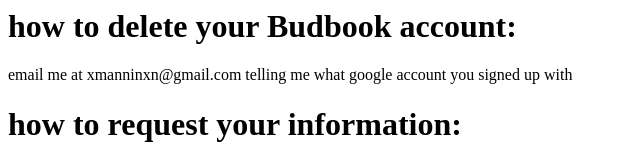
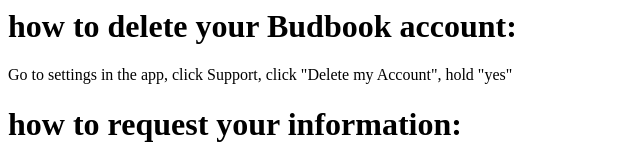
Before and after one commit to manninxn/manninxn.github.io, a plain HTML site: page index.html in a window 1280 px wide. Shown: the top 160 px of the page, without its empty margins (0-640 px from the left). Drawn offline with Linux system fonts and the light colour scheme.

Commit message:
Update index.html

```diff
--- a/index.html
+++ b/index.html
@@ -1,6 +1,6 @@
 <h1>how to delete your Budbook account:</h1>
 
-<p>email me at xmanninxn@gmail.com telling me what google account you signed up with</p>
+<p>Go to settings in the app, click Support, click "Delete my Account", hold "yes"</p>
 
 <h1>how to request your information:</h1>
 
```
